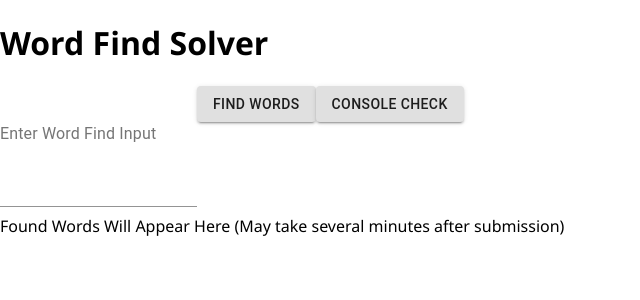
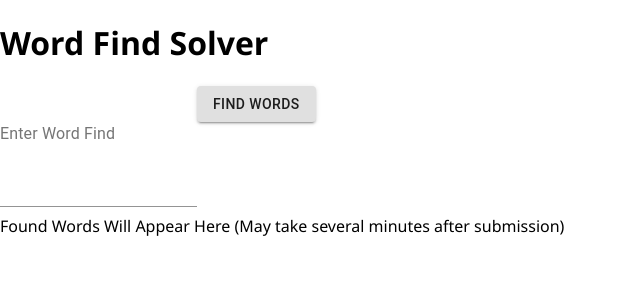
Before and after one commit to petestmart/word-find-solver-homespotter, a React (Create React App) app: page / in a window 1280 px wide. Shown: the top 300 px of the page, without its empty margins (0-640 px from the left). Built offline with nearby package versions, Linux system fonts and the light colour scheme.

Commit message:
Clean Up & Update of README

```diff
--- a/src/components/WordFind/WordFind.jsx
+++ b/src/components/WordFind/WordFind.jsx
@@ -158,10 +158,6 @@ class WordFind extends Component {
         this.props.dispatch({ type: 'STORE_WORDS', payload: wordsMatch })
     }// end function wordCheck
 
-    consoleCheck = () => {
-        console.log('wordReducer:', this.props.reduxState.wordReducer)
-    }
-
     render() {
 
         // let puzzleData = "A T L L F U V D E Y O B Z V D W F B N E D X G H E A N P O R O T V B Y L A L G T D K E A A D O O W D R A H H E L A S P Z A P P E A K H R O F X W L X O W B R G A S O M M B R O K E R M C X G X O U I E O K M Y K W A O E F M R S L S N L R S I I S N P D B C E Q P R I U K U Q T E G R I P E B O Q U I Q S C B P A S D Q P E T X J P S E S B R K R R E U E T T D Z D K L L B J B C B B L E U B I U R F L N H S F H T K R K G H Y A M O J H D N Q A J S Q P L R M U";
@@ -173,7 +169,7 @@ class WordFind extends Component {
                 <TextField
                     onChange={this.handleChange}
                     id="word-find-input"
-                    label="Enter Word Find Input"
+                    label="Enter Word Find"
                     multiline
                     rows="4"
                     margin="normal"
@@ -182,10 +178,6 @@ class WordFind extends Component {
                     onClick={() => this.puzzleDisplay(puzzle)}
                     variant="contained"
                 >Find Words</Button>
-                <Button
-                    onClick={() => this.consoleCheck()}
-                    variant="contained"
-                >Console Check</Button>
 
                 <WordOutput
                     puzzle={puzzleData}
```
Also changed, not shown: src/components/WordFind/WordOutput.jsx (+0 -17 lines), 1 other file (tests, documents, lock files or other folders).
